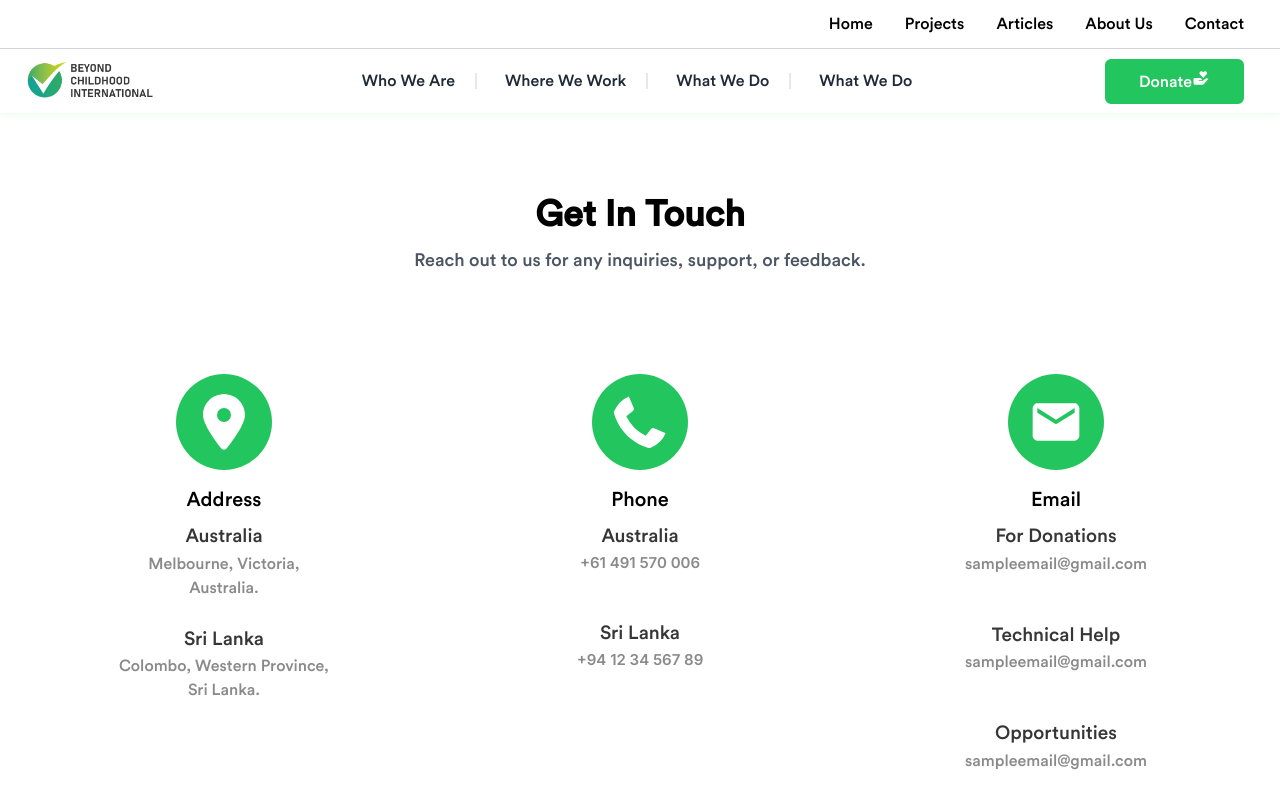
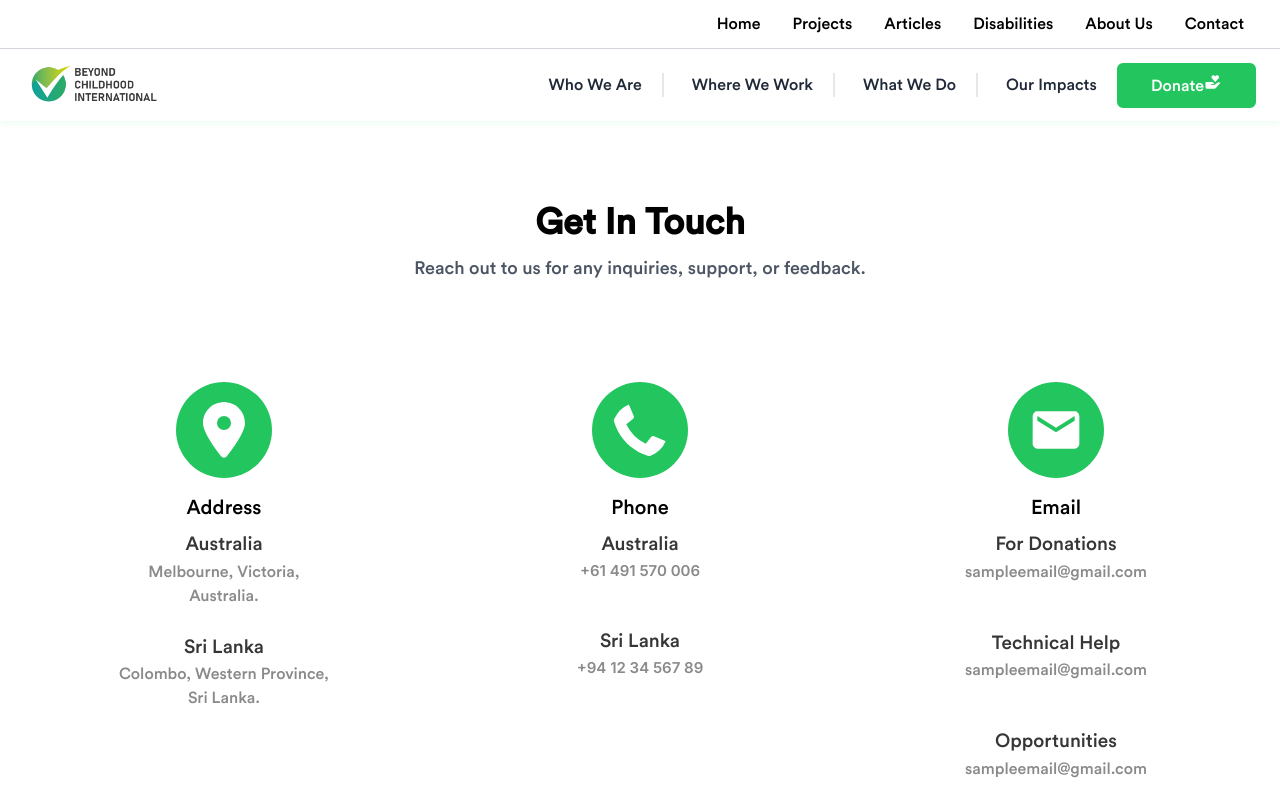
Before and after one commit to riyajath-ahamed/cbi-frontend, a React (Create React App) app: page /contact in a window 1280 px wide. Shown: the top 800 px of the page. Built offline with nearby package versions, Linux system fonts and the light colour scheme.

Commit message:
Update
Update

```diff
--- a/src/components/navbar/NavigationBar.js
+++ b/src/components/navbar/NavigationBar.js
@@ -1,5 +1,5 @@
 import React, { useState } from 'react';
-import { BrandLogoOriginal} from '../../assets';
+import { BrandLogoOriginal } from '../../assets';
 import { NavLink, useNavigate } from 'react-router-dom';
 import { BiSolidDonateHeart } from "react-icons/bi";
 import { IoMenu } from "react-icons/io5";
@@ -15,55 +15,52 @@ const NavigationBar = () => {
 
   return (
     <div className="sticky top-0 w-full bg-white z-50 shadow-md shadow-green-200/20">
+      {/* Desktop Navigation */}
       <div className="hidden md:block border-b border-gray-300 py-1 ">
         <div className="flex justify-end space-x-8 pr-4 py-2 sm:mr-5">
           <div
-            onClick={() => {
-              navigate("/");
-            }}
+            onClick={() => navigate("/")}
             className="text-black hover:text-green-500 transition-all duration-400 hover:cursor-pointer"
           >
             Home
           </div>
           <div
-            onClick={() => {
-              navigate("/projects");
-            }}
+            onClick={() => navigate("/projects")}
             className="text-black hover:text-green-500 transition-all duration-400 hover:cursor-pointer"
           >
             Projects
           </div>
           <div
-            onClick={() => {
-              navigate("/articles");
-            }}
+            onClick={() => navigate("/articles")}
             className="text-black hover:text-green-500 transition-all duration-400 hover:cursor-pointer"
           >
             Articles
           </div>
           <div
-            onClick={() => {
-              navigate("/about");
-            }}
+            onClick={() => navigate("/disabilities")}
+            className="text-black hover:text-green-500 transition-all duration-400 hover:cursor-pointer"
+          >
+            Disabilities
+          </div>
+          <div
+            onClick={() => navigate("/about")}
             className="text-black hover:text-green-500 transition-all duration-400 hover:cursor-pointer"
           >
             About Us
           </div>
           <div
-            onClick={() => {
-              navigate("/contact");
-            }}
+            onClick={() => navigate("/contact")}
             className="text-black hover:text-green-500 transition-all duration-400 hover:cursor-pointer"
           >
             Contact
           </div>
         </div>
       </div>
-      <div className="hidden md:flex justify-between  items-center pl-5 pr-9 py-2">
+
+      {/* Main Section */}
+      <div className="hidden md:flex justify-between items-center px-6 py-3">
         <div
-          onClick={() => {
-            navigate("/");
-          }}
+          onClick={() => navigate("/")}
           className="logo"
         >
           <img
@@ -72,41 +69,38 @@ const NavigationBar = () => {
             className="h-9 md:h-12 w-auto hover:cursor-pointer"
           />
         </div>
-        <div className="flex items-center">
-          <div className="ml-7">
+        {/* Navigation Links and Donate Button */}
+
+        <NavLink to="/donate" className="flex items-center">
+          <div className="flex items-center justify-end">
+            {/* Navigation Links */}
+            <div className="flex items-center space-x-7">
               <a
                 href="#whoarewe"
-              className="text-gray-800 no-underline hover:text-green-500 transition-all duration-400 pr-5 border-r-2 "
+                className="text-gray-800 no-underline hover:text-green-500 transition-all duration-400 pr-5 border-r-2"
               >
                 Who We Are
               </a>
-          </div>
-          <div className="ml-7">
               <a
                 href="#wherewework"
-              className="text-gray-800 no-underline hover:text-green-500 transition-all duration-400 pr-5 border-r-2 "
+                className="text-gray-800 no-underline hover:text-green-500 transition-all duration-400 pr-5 border-r-2"
               >
                 Where We Work
               </a>
-          </div>
-          <div className="ml-7">
               <a
                 href="#whatwedo"
-              className="text-gray-800 no-underline hover:text-green-500 transition-all duration-400 pr-5 border-r-2 "
+                className="text-gray-800 no-underline hover:text-green-500 transition-all duration-400 pr-5 border-r-2"
               >
                 What We Do
               </a>
-          </div>
-          <div className="ml-7">
               <a
                 href="#ourimpact"
-              className="text-gray-800 no-underline hover:text-green-500 transition-all duration-400  "
+                className="text-gray-800 no-underline hover:text-green-500 transition-all duration-400"
               >
-              What We Do
+                Our Impacts
               </a>
             </div>
           </div>
-        <NavLink to="/donate">
           <button className="bg-green-500 border-green-500 text-white border-2 px-8 py-2 ml-5 cursor-pointer rounded-md transition-all duration-200 hover:text-green-700 hover:bg-white hover:border-green-700">
             Donate
             <span className="inline-block text-lg">
@@ -115,12 +109,10 @@ const NavigationBar = () => {
           </button>
         </NavLink>
       </div>
-
+      {/* Mobile Navigation */}
       <div className="flex md:hidden py-2 px-1 justify-between">
         <div
-          onClick={() => {
-            navigate("/");
-          }}
+          onClick={() => navigate("/")}
           className="logo"
         >
           <img
@@ -138,7 +130,8 @@ const NavigationBar = () => {
               </span>
             </button>
           </NavLink>
-          <div className="text-slate-500 m-2 hover:bg-slate-200  rounded-md"
+          <div
+            className="text-slate-500 m-2 hover:bg-slate-200 rounded-md"
             onClick={toggleMenu}
           >
             <IoMenu className="text-3xl" />
@@ -146,26 +139,66 @@ const NavigationBar = () => {
         </div>
       </div>
 
+      {/* Mobile Menu */}
       {isMenuOpen && (
         <div className="md:hidden bg-cardOverlay fixed border-t w-full rounded-b-lg backdrop-blur-xl border-gray-200 shadow-md">
           <div className="flex flex-col items-start py-2 px-4 space-y-5">
-            <div onClick={() => {navigate("/"); setIsMenuOpen(!isMenuOpen); }} className="w-full text-black hover:text-green-500 transition-all duration-400 hover:cursor-pointer">
+            <div
+              onClick={() => {
+                navigate("/");
+                setIsMenuOpen(false);
+              }}
+              className="w-full text-black hover:text-green-500 transition-all duration-400 hover:cursor-pointer"
+            >
               Home
             </div>
-            <div onClick={() => {navigate("/projects"); setIsMenuOpen(!isMenuOpen);}} className="w-full text-black hover:text-green-500 transition-all duration-400 hover:cursor-pointer">
+            <div
+              onClick={() => {
+                navigate("/projects");
+                setIsMenuOpen(false);
+              }}
+              className="w-full text-black hover:text-green-500 transition-all duration-400 hover:cursor-pointer"
+            >
               Projects
             </div>
-            <div onClick={() => {navigate("/articles"); setIsMenuOpen(!isMenuOpen);}} className="w-full text-black hover:text-green-500 transition-all duration-400 hover:cursor-pointer">
+            <div
+              onClick={() => {
+                navigate("/articles");
+                setIsMenuOpen(false);
+              }}
+              className="w-full text-black hover:text-green-500 transition-all duration-400 hover:cursor-pointer"
+            >
               Articles
             </div>
-            <div onClick={() => {navigate("/about"); setIsMenuOpen(!isMenuOpen);}} className="w-full text-black hover:text-green-500 transition-all duration-400 hover:cursor-pointer">
+            <div
+              onClick={() => {
+                navigate("/disabilities");
+                setIsMenuOpen(false);
+              }}
+              className="w-full text-black hover:text-green-500 transition-all duration-400 hover:cursor-pointer"
+            >
+              Disabilities
+            </div>
+            <div
+              onClick={() => {
+                navigate("/about");
+                setIsMenuOpen(false);
+              }}
+              className="w-full text-black hover:text-green-500 transition-all duration-400 hover:cursor-pointer"
+            >
               About Us
             </div>
-            <div onClick={() => {navigate("/contact"); setIsMenuOpen(!isMenuOpen);}} className="w-full text-black hover:text-green-500 transition-all duration-400 hover:cursor-pointer">
+            <div
+              onClick={() => {
+                navigate("/contact");
+                setIsMenuOpen(false);
+              }}
+              className="w-full text-black hover:text-green-500 transition-all duration-400 hover:cursor-pointer"
+            >
               Contact
             </div>
             <hr className="w-full border-gray-200" />
-            <div onClick={() => setIsMenuOpen(!isMenuOpen)}>
+            <div onClick={() => setIsMenuOpen(false)}>
               <a
                 href="#whoarewe"
                 className="w-full text-black hover:text-green-500 transition-all duration-400 hover:cursor-pointer block"
@@ -173,7 +206,7 @@ const NavigationBar = () => {
                 Who We Are
               </a>
             </div>
-            <div onClick={() => setIsMenuOpen(!isMenuOpen)}>
+            <div onClick={() => setIsMenuOpen(false)}>
               <a
                 href="#wherewework"
                 className="w-full text-black hover:text-green-500 transition-all duration-400 hover:cursor-pointer block"
@@ -181,7 +214,7 @@ const NavigationBar = () => {
                 Where We Work
               </a>
             </div>
-            <div onClick={() => setIsMenuOpen(!isMenuOpen)}>
+            <div onClick={() => setIsMenuOpen(false)}>
               <a
                 href="#whatwedo"
                 className="w-full text-black hover:text-green-500 transition-all duration-400 hover:cursor-pointer block"
@@ -189,7 +222,7 @@ const NavigationBar = () => {
                 What We Do
               </a>
             </div>
-            <div className='' onClick={() => setIsMenuOpen(!isMenuOpen)}>
+            <div onClick={() => setIsMenuOpen(false)}>
               <a
                 href="#ourimpact"
                 className="w-full text-black hover:text-green-500 transition-all duration-400 hover:cursor-pointer block"
@@ -200,7 +233,6 @@ const NavigationBar = () => {
           </div>
         </div>
       )}
-
     </div>
   );
 };
```
Also changed, not shown: src/components/navbar/NavigationBar.css (line endings or trailing spaces). Lines whose indentation alone changed are shown as unchanged.
